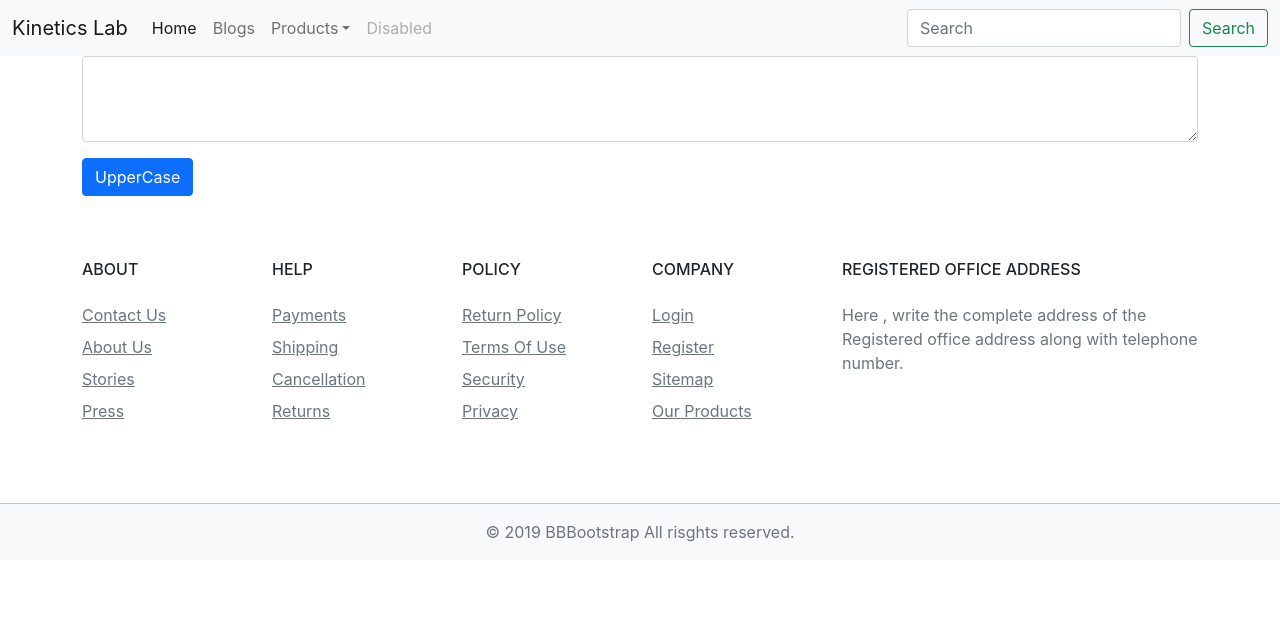
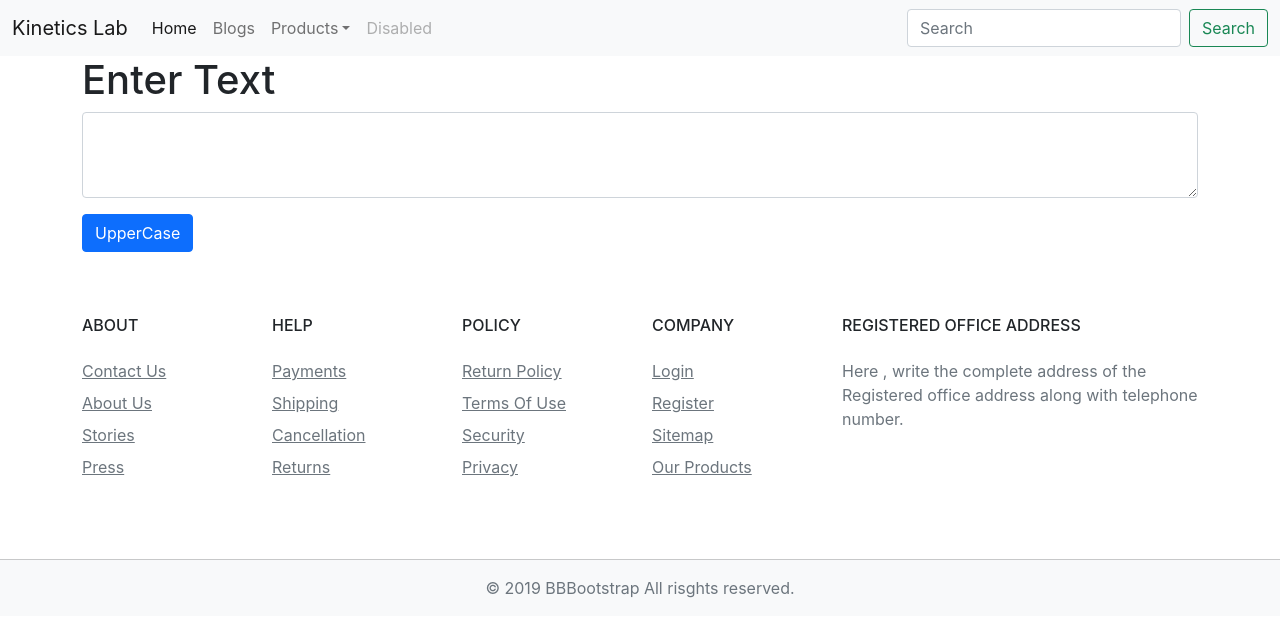
Before and after one commit to thedhruvkumar/React-Project, a React (Create React App) app: page / in a window 1280 px wide. Shown: the top 636 px of the page. Built offline with nearby package versions, Linux system fonts and the light colour scheme.

Commit message:
Update TextForm.jsx

```diff
--- a/src/Components/TextForm.jsx
+++ b/src/Components/TextForm.jsx
@@ -6,7 +6,7 @@ const TextForm = () => {
     const [text, settext] = useState('')
 
     const handleBtn = () =>{
-        const textval = document.getElementById('mainTextForm').value;
+        const textval = document.getElementById('mainTextForm').innerText;
         settext(textval.toUpperCase())
     }
     const textChange = (event) =>{
@@ -16,6 +16,7 @@ const TextForm = () => {
   return (
     <>
 <div class="mb-3">
+    <h1>Enter Text</h1>
   <textarea value={text} onChange={textChange} class="form-control" id="maintextForm" rows="3"></textarea>
 </div>
 <button className="btn btn-primary" onClick={handleBtn} >UpperCase</button>
```
